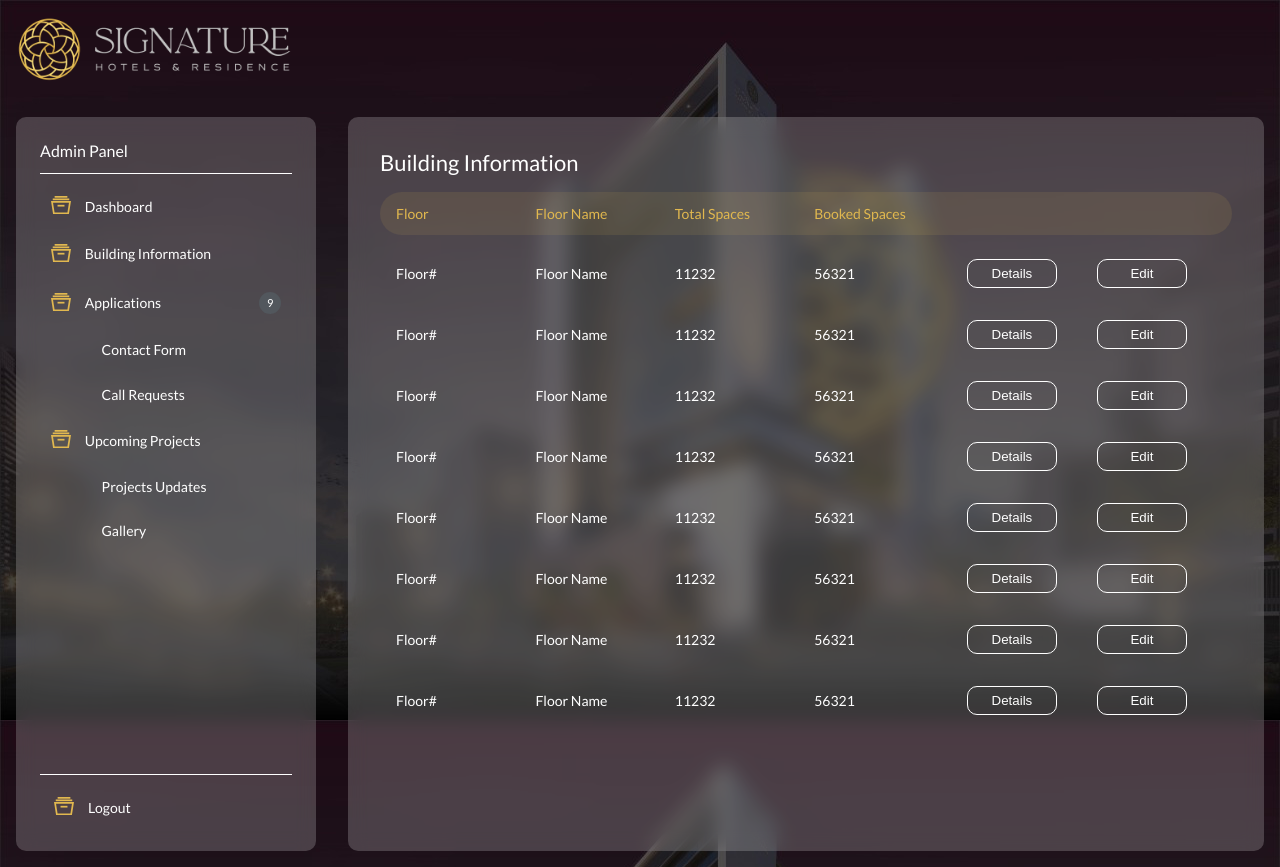
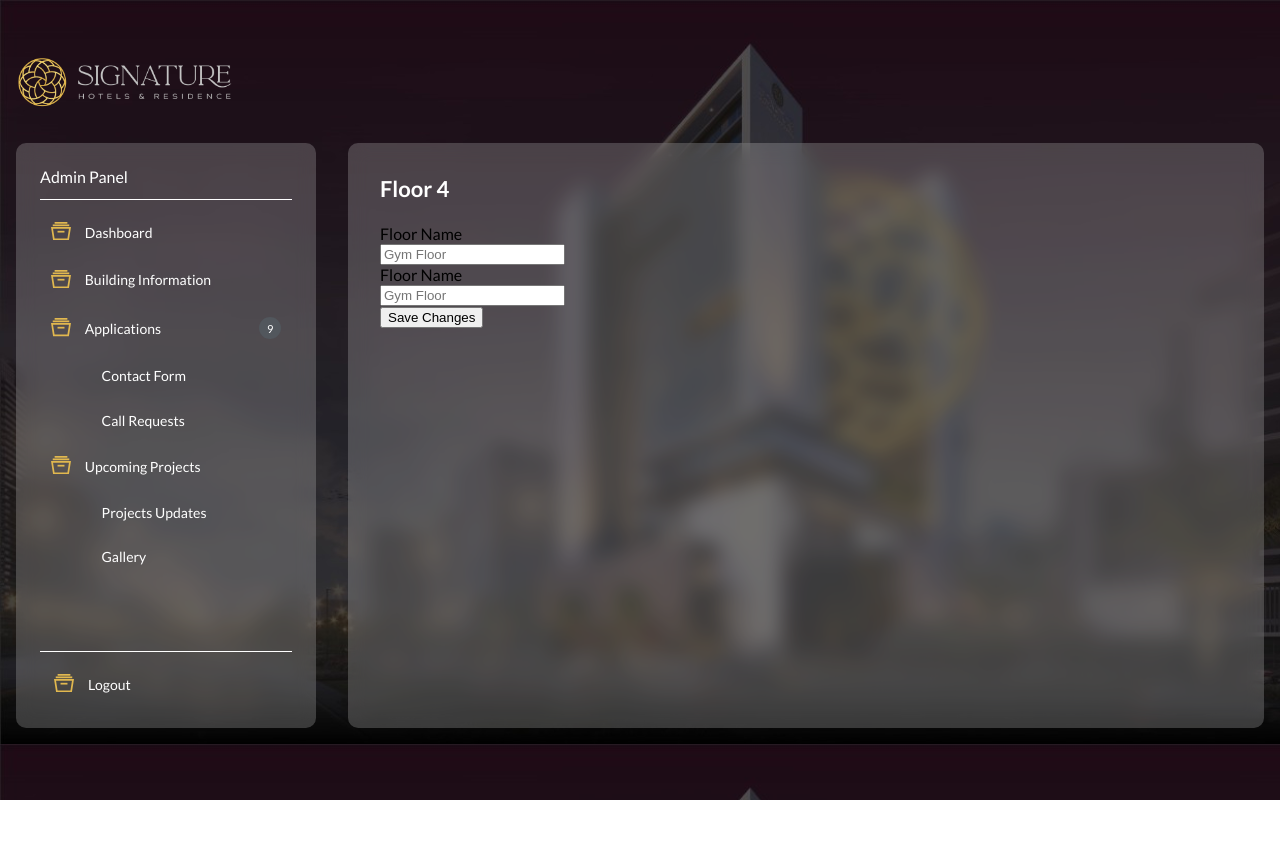
Before and after one commit to abrarkhalidofficial/signature-dashboard, a React (Create React App) app: page /dashboard/building-information/edit in a window 1280 px wide. After the commit the page ends 800 px from the top, so only its background shows below. Built offline with nearby package versions, Linux system fonts and the light colour scheme.

Commit message:
just clean up

```diff
--- a/src/App.js
+++ b/src/App.js
@@ -32,28 +32,36 @@ function Main({ setUser }) {
       <Switch>
         <Route exact path="/dashboard/" component={Dashboard} />
         <Route
+          exact
           path="/dashboard/building-information"
           component={BuildingInformation}
         />
         <Route
+          exact
           path="/dashboard/building-information/edit"
           component={EditBuildingInformation}
         />
-        <Route path="/dashboard/spaces" component={Spaces} />
-        <Route path="/dashboard/spaces/new" component={AddSpace} />
-        <Route path="/dashboard/spaces/edit" component={EditSpace} />
-        <Route path="/dashboard/contacts" component={ContactForms} />
-        <Route path="/dashboard/call-requests" component={CallRequests} />
-        <Route path="/dashboard/project-updates" component={ProjectUpdates} />
+        <Route exact path="/dashboard/spaces" component={Spaces} />
+        <Route exact path="/dashboard/spaces/new" component={AddSpace} />
+        <Route exact path="/dashboard/spaces/edit" component={EditSpace} />
+        <Route exact path="/dashboard/contacts" component={ContactForms} />
+        <Route exact path="/dashboard/call-requests" component={CallRequests} />
         <Route
+          exact
+          path="/dashboard/project-updates"
+          component={ProjectUpdates}
+        />
+        <Route
+          exact
           path="/dashboard/project-updates/new"
           component={AddProjectUpdate}
         />
         <Route
+          exact
           path="/dashboard/project-updates/edit"
           component={EditProjectUpdate}
         />
-        <Route path="/dashboard/gallery" component={Gallery} />
+        <Route exact path="/dashboard/gallery" component={Gallery} />
       </Switch>
     </div>
   );
--- a/src/Components/BuildingInfoEntryRow.js
+++ b/src/Components/BuildingInfoEntryRow.js
@@ -1,5 +1,5 @@
 import React from "react";
-import "../Styles/buildingInformation.scss";
+
 import ProjectUpdateEntryImg from "../Assets/ProjectUpdateEntryImg.png";
 
 function BuildingInfoEntryRowEntry({ value, varaint }) {
--- a/src/Screens/AddProjectUpdate.js
+++ b/src/Screens/AddProjectUpdate.js
@@ -1,7 +1,6 @@
 import React from "react";
 import BuildInfoHeadingRow from "../Components/BuildInfoHeadingRow";
 import BuildingInfoEntryRow from "../Components/BuildingInfoEntryRow";
-import "../Styles/buildingInformation.scss";
 
 export default function ContactForms() {
   const tableRowEntry = [
--- a/src/Screens/BuildingInformation.js
+++ b/src/Screens/BuildingInformation.js
@@ -1,7 +1,6 @@
 import React from "react";
 import BuildInfoHeadingRow from "../Components/BuildInfoHeadingRow";
 import BuildingInfoEntryRow from "../Components/BuildingInfoEntryRow";
-import "../Styles/buildingInformation.scss";
 
 export default function BuildingInformation() {
   const tableRowEntry = [
--- a/src/Screens/CallRequests.js
+++ b/src/Screens/CallRequests.js
@@ -1,7 +1,6 @@
 import React from "react";
 import BuildInfoHeadingRow from "../Components/BuildInfoHeadingRow";
 import BuildingInfoEntryRow from "../Components/BuildingInfoEntryRow";
-import "../Styles/buildingInformation.scss";
 
 export default function CallRequests() {
   const tableRowEntry = [
--- a/src/Screens/ContactForms.js
+++ b/src/Screens/ContactForms.js
@@ -1,7 +1,6 @@
 import React from "react";
 import BuildInfoHeadingRow from "../Components/BuildInfoHeadingRow";
 import BuildingInfoEntryRow from "../Components/BuildingInfoEntryRow";
-import "../Styles/buildingInformation.scss";
 
 export default function ContactForms() {
   const tableRowEntry = [
--- a/src/Screens/EditBuildingInformation.js
+++ b/src/Screens/EditBuildingInformation.js
@@ -1,5 +1,4 @@
 import React from "react";
-import "../Styles/buildingInformation.scss";
 
 export default function EditBuildingInformation() {
   return (
--- a/src/Screens/ProjectUpdates.js
+++ b/src/Screens/ProjectUpdates.js
@@ -1,7 +1,6 @@
 import React from "react";
 import BuildInfoHeadingRow from "../Components/BuildInfoHeadingRow";
 import BuildingInfoEntryRow from "../Components/BuildingInfoEntryRow";
-import "../Styles/buildingInformation.scss";
 
 export default function ProjectUpdates() {
   const tableRowEntry = [
--- a/src/Styles/App.scss
+++ b/src/Styles/App.scss
@@ -8,6 +8,7 @@
 *::after,
 *::before {
   box-sizing: border-box;
+  scroll-behavior: smooth;
 }
 body {
   margin: 0;
@@ -22,7 +23,8 @@ body {
   display: flex;
   flex-direction: column;
   margin: 0px auto;
-  height: 80vh;
+  margin-top: 5vh;
+  height: 88vh;
 }
 .header {
   display: flex;
@@ -32,18 +34,44 @@ body {
   width: 100%;
 }
 .header__logo {
-  width: 280px;
+  width: 220px;
 }
 .main {
+  height: 100%;
   padding: 1em;
   display: flex;
   justify-content: space-between;
 }
-
 .main__container {
   flex: 1;
+  overflow: auto;
   background: rgba(255, 255, 255, 0.2);
   backdrop-filter: blur(10px);
   -webkit-backdrop-filter: blur(10px);
   border-radius: 10px;
 }
+.main__container::-webkit-scrollbar {
+  width: 12px;
+  height: 12px;
+}
+.main__container::-webkit-scrollbar-thumb {
+  background: rgb(255, 255, 255);
+  backdrop-filter: blur(10px);
+  -webkit-backdrop-filter: blur(10px);
+  border-radius: 50px;
+}
+.main__container::-webkit-scrollbar-track {
+  background: rgba(255, 255, 255, 0.2);
+  backdrop-filter: blur(10px);
+  -webkit-backdrop-filter: blur(10px);
+  border-radius: 50px;
+}
+.panel__container {
+  padding: 2em;
+}
+.panel__container__header {
+  font-size: 22px;
+  color: white;
+  font-weight: bold;
+  margin-bottom: 1em;
+}
--- a/src/Styles/buildingInformation.scss
+++ /dev/null
@@ -1,99 +0,0 @@
-.panel__container {
-  flex: 1;
-  padding: 2em;
-}
-.panel__container__header {
-  font-size: 22px;
-  color: #fff;
-}
-.panel__container__table__headings__container {
-  display: flex;
-  width: 100%;
-  flex-direction: row;
-  align-items: center;
-  padding: 0.8em 1em;
-  background: rgba(225, 184, 79, 0.1);
-  border-radius: 30px;
-  margin-top: 1em;
-}
-.panel__container__table__entry {
-  width: 17%;
-  color: #e1b84f;
-  font-size: 14px;
-}
-.panel__container__table__headings__container__reverse {
-  display: flex;
-  width: 100%;
-  flex-direction: row;
-  align-items: center;
-  padding: 0.5em 1em;
-  border-radius: 30px;
-  margin-top: 1em;
-  transition: 300ms ease-in-out;
-}
-.panel__container__table__entry__reverse__button {
-  padding: 6px;
-  max-width: 90px;
-  width: 17%;
-  max-width: 90px;
-  margin-right: 2em;
-  margin-left: 1em;
-  border-radius: 10px;
-  color: #fff;
-  background: transparent;
-  border: 1px solid #fff;
-  cursor: pointer;
-}
-.panel__container__table__entry__reverse__email__heading {
-  font-size: 14px;
-  color: #e1b84f;
-  width: 25%;
-}
-.panel__container__table__entry__reverse__email {
-  width: 25%;
-  font-size: 14px;
-  color: #fff;
-}
-.panel__container__table__entry__reverse {
-  width: 17%;
-  color: #fff;
-  font-size: 14px;
-}
-.panel__container__table__headings__container__reverse:hover {
-  background: rgba(225, 184, 79, 0.1);
-}
-.panel__container__table__entry__reverse__massage {
-  font-size: 14px;
-  color: #fff;
-  text-decoration: underline;
-  width: 17%;
-}
-.panel__container__table__entry__reverse__img {
-  width: 40px;
-}
-.gallery__upload__images__container {
-  display: flex;
-  flex-direction: row;
-  margin: 1em 0em;
-}
-.gallery__upload__images__container__wrapper {
-  width: 130px;
-  height: 130px;
-  border-radius: 10px;
-  border: 1px solid #7c7a79;
-  background: transparent;
-  display: flex;
-  justify-content: center;
-  align-items: center;
-  position: relative;
-  cursor: pointer;
-  margin-left: 1em;
-}
-.gallery__upload__images__container__wrapper__upload {
-  position: absolute;
-  top: 50%;
-  left: 0px;
-  opacity: 0;
-  width: 130px;
-  height: 130px;
-}
--- a/src/Styles/dashboard.scss
+++ b/src/Styles/dashboard.scss
@@ -8,7 +8,7 @@
 .dashbaord__container__chart {
   width: 100%;
   max-width: 300px;
-  height: 300px;
+  height: 250px;
   margin-bottom: 3em;
 }
 .dashbaord__container__chart__heading {
--- a/src/Styles/sidebar.scss
+++ b/src/Styles/sidebar.scss
@@ -23,7 +23,7 @@
   display: flex;
   flex-direction: column;
   padding: 0.8em 0em;
-  min-height: 600px;
+  height: 100%;
 }
 .sidebar__link {
   position: relative;
```
